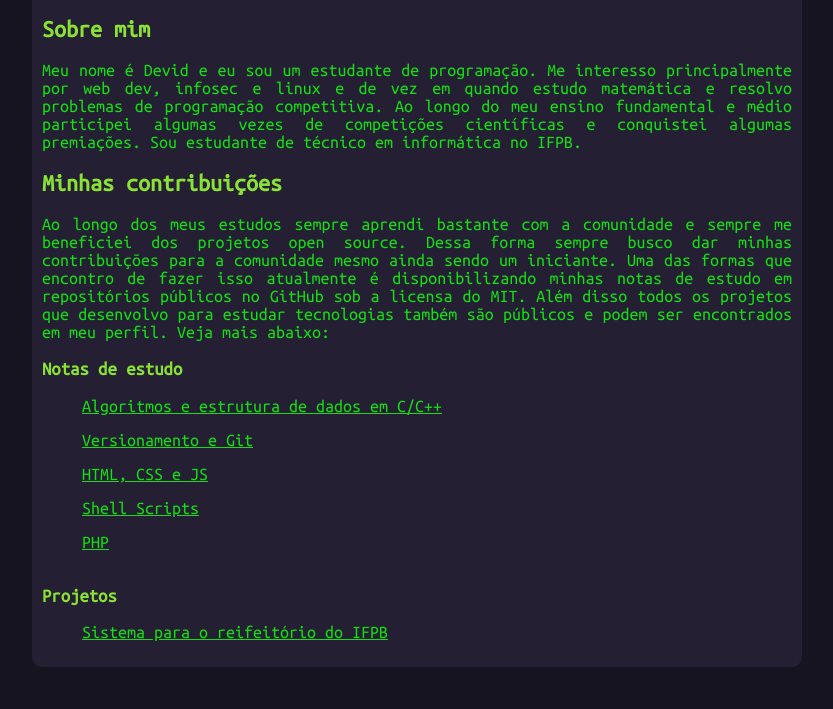
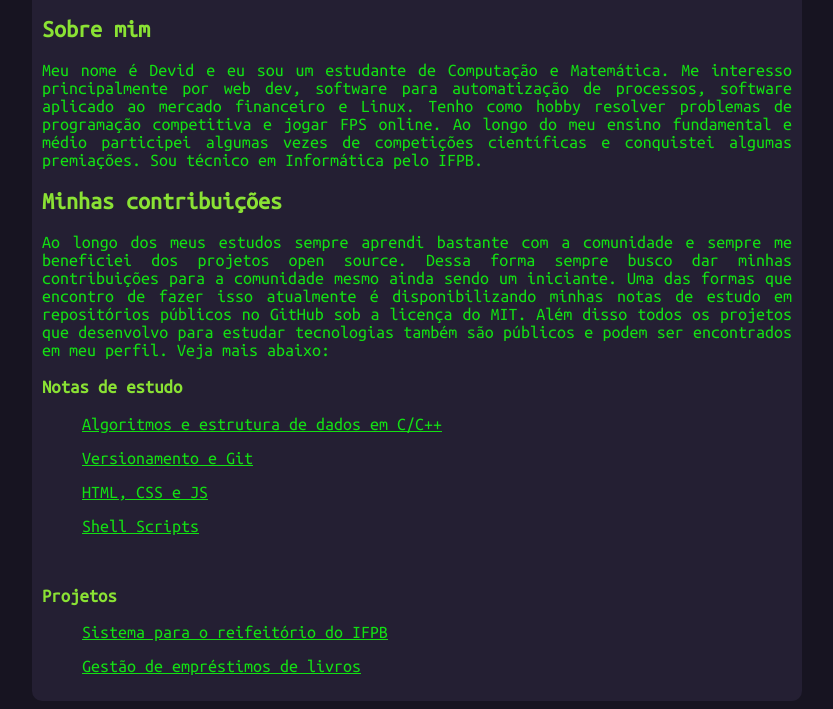
Before and after one commit to devid8642/devid8642.github.io, a plain HTML site: page index.html in a window 1280 px wide. Shown: the part 399-1108 px from the top of the page, without its empty margins (223-1056 px from the left). Before the commit the page ends 1074 px from the top, so only its background shows below. Drawn offline with Linux system fonts and the light colour scheme.

Commit message:
Pequenas atualizações nos textos

```diff
--- a/index.html
+++ b/index.html
@@ -19,12 +19,12 @@
 
 		<h2>Sobre mim</h2>
 		<p>
-			Meu nome é Devid e eu sou um estudante de programação. Me interesso principalmente por web dev, infosec e linux e de vez em quando estudo matemática e resolvo problemas de programação competitiva. Ao longo do meu ensino fundamental e médio participei algumas vezes de competições científicas e conquistei algumas premiações. Sou estudante de técnico em informática no IFPB.
+			Meu nome é Devid e eu sou um estudante de Computação e Matemática. Me interesso principalmente por web dev, software para automatização de processos, software aplicado ao mercado financeiro e Linux. Tenho como hobby resolver problemas de programação competitiva e jogar FPS online. Ao longo do meu ensino fundamental e médio participei algumas vezes de competições científicas e conquistei algumas premiações. Sou técnico em Informática pelo IFPB.
 		</p>
 
 		<h2>Minhas contribuições</h2>
 		<p>
-			Ao longo dos meus estudos sempre aprendi bastante com a comunidade e sempre me beneficiei dos projetos open source. Dessa forma sempre busco dar minhas contribuições para a comunidade mesmo ainda sendo um iniciante. Uma das formas que encontro de fazer isso atualmente é disponibilizando minhas notas de estudo em repositórios públicos no GitHub sob a licensa do MIT. Além disso todos os projetos que desenvolvo para estudar tecnologias também são públicos e podem ser encontrados em meu perfil. Veja mais abaixo:
+			Ao longo dos meus estudos sempre aprendi bastante com a comunidade e sempre me beneficiei dos projetos open source. Dessa forma sempre busco dar minhas contribuições para a comunidade mesmo ainda sendo um iniciante. Uma das formas que encontro de fazer isso atualmente é disponibilizando minhas notas de estudo em repositórios públicos no GitHub sob a licença do MIT. Além disso todos os projetos que desenvolvo para estudar tecnologias também são públicos e podem ser encontrados em meu perfil. Veja mais abaixo:
 		</p>
 
 		<h3>Notas de estudo</h3>
@@ -37,12 +37,13 @@
 			<br>
 			<li><a href="https://github.com/devid8642/my-shell-scripts" target="__blank">Shell Scripts</a></li>
 			<br>
-			<li><a href="https://github.com/devid8642/php" target="__blank">PHP</a></li>
 			<br>
 		</ul>
 		<h3>Projetos</h3>
 		<ul style="list-style-type: none;">
 			<li><a href="https://github.com/thidoa/refeitorio" target="__blank">Sistema para o reifeitório do IFPB</a></li>
+			<br>
+			<li><a href="https://github.com/devid8642/sistema-biblioteca" target="__blank">Gestão de empréstimos de livros</a></li>
 		</ul>
 	</main>
 </body>
```
